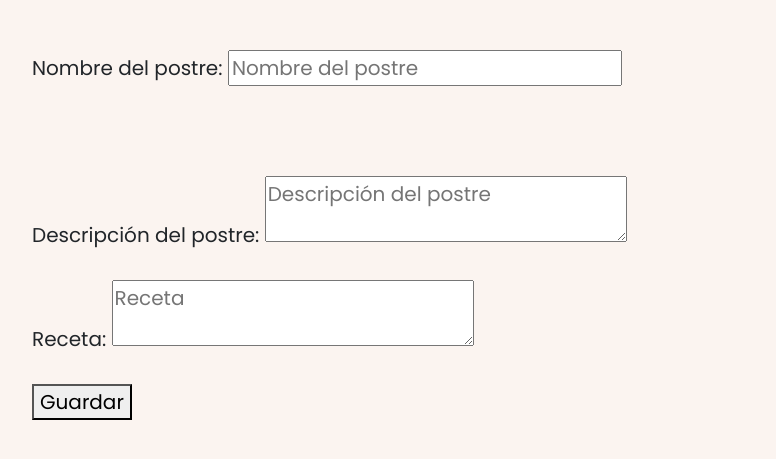
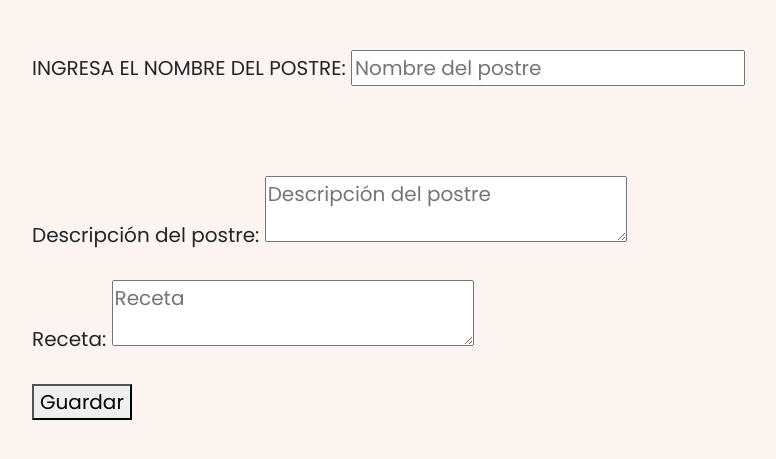
Before and after one commit to NathalyPanta/PracticaGestionP, a Flask app: page / in a window 1280 px wide. Shown: the part 70-529 px from the top of the page, without its empty margins (53-829 px from the left). Run offline with Flask 3, Linux system fonts and the light colour scheme.

Commit message:
Edy cambio el ingresar postre

```diff
--- a/templates/index.html
+++ b/templates/index.html
@@ -6,7 +6,7 @@
 
 <div class="container my-5">
   <form action="/crear_receta" method="POST">
-    <label for="Nombre_Postre">Nombre del postre:</label>
+    <label for="Nombre_Postre">INGRESA EL NOMBRE DEL POSTRE:</label>
     <input type="text" id="Nombre_Postre" name="Nombre_Postre" placeholder="Nombre del postre" required>
     <br><br>
     <!-- <label for="Imagen_Postre">Imagen del postre:</label>
```
